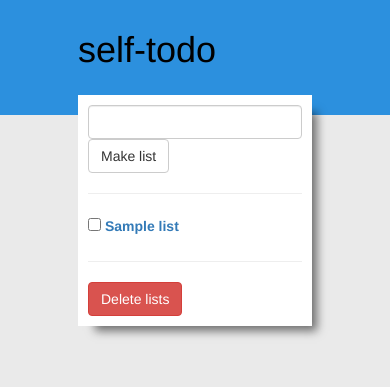
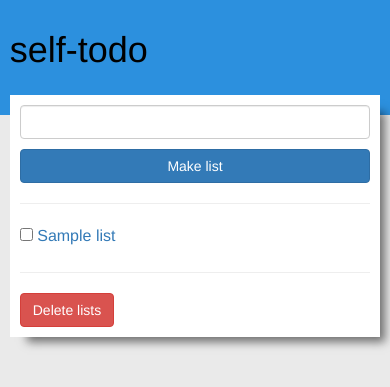
Before and after one commit to TomJamesGray/self-todo, a Flask app: template src/templates/index.html in a window 390 px wide. Shown: the top 387 px of the page. Run offline with Flask 2, Linux system fonts and the light colour scheme; the template is opened without the code that fills it: most values are stand-ins (such as "Sample title", 1, 10 or a date in 2020); some libraries are stand-ins or nearby versions.

Commit message:
Responsive design stuff

```diff
--- a/src/static/style.css
+++ b/src/static/style.css
@@ -9,6 +9,10 @@ body{
 	width:60%;
 	margin:0 auto;
 	background-color:#FFF;
+}
+label{
+	font-weight:400;
+	font-size:16px;
 }
 header{
 	background-color:#2C90DE;
@@ -28,3 +32,16 @@ header > h1 > a{
 	-moz-box-shadow: 11px 11px 9px -6px rgba(0,0,0,0.53);
 	box-shadow: 11px 11px 9px -6px rgba(0,0,0,0.53);
 }
+/*Media queries*/
+/*Small devices, smaller than 768px wide*/
+@media (max-width:768px){
+	header{
+		padding-left:2.5%;
+	}
+	#content{
+		width:95%;
+	}
+	.btn-primary{
+		margin-top:10px;
+		width:100%;
+}
--- a/src/templates/index.html
+++ b/src/templates/index.html
@@ -4,7 +4,7 @@
 <form action="{{ url_for('createList') }}" method="GET" class="createList form-inline">
 	<div class="form-group">
 		<input name="listName" class="form-control" type="text"></input>
-		<button type="submit" class="btn btn-default">Make list</button>
+		<button type="submit" class="btn btn-primary">Make list</button>
 	</div>
 </form>
 <hr/>
--- a/src/templates/todos.html
+++ b/src/templates/todos.html
@@ -5,7 +5,7 @@
 <form action="{{ url_for('createTodo',listName=listName) }}" method="GET" class="createTodoi form-inline">
 	<div class="form-group">
 		<input type="text" class="form-control" name="content"></input>
-		<button type="submit" class="btn btn-default">Create todo</button>
+		<button type="submit" class="btn btn-primary">Create todo</button>
 	</div>
 </form>
 <hr/>
```
